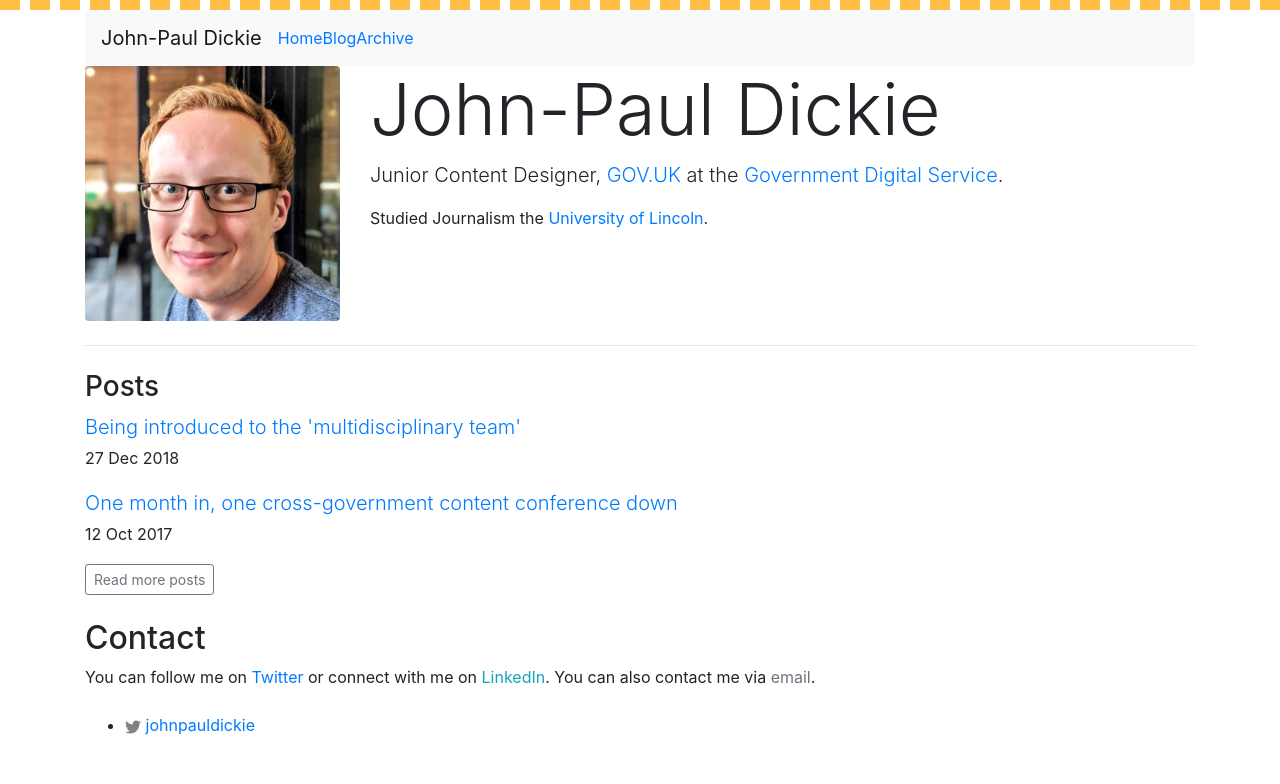
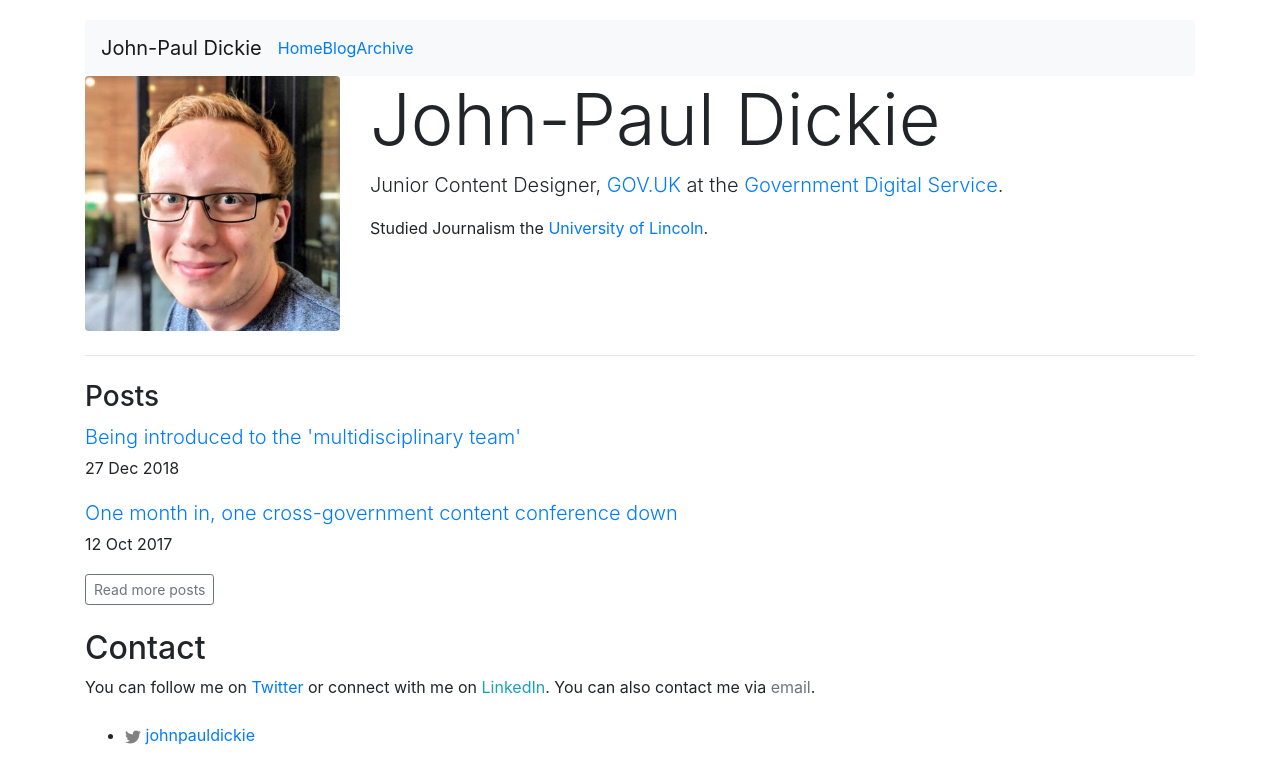
Before and after one commit to johnpauldickie/johnpauldickie.github.io, a Jekyll site: the page built from index.html, in a window 1280 px wide. Shown: the top 784 px of the page. Built offline with Jekyll 4.4.1, drawn with Linux system fonts in a browser that asks for light colours.

Commit message:
Style changes

```diff
--- a/assets/css/style.css
+++ b/assets/css/style.css
@@ -1,7 +1,8 @@
 @import url(//stackpath.bootstrapcdn.com/bootstrap/4.3.1/css/bootstrap.min.css);
 
 body {
-		border-top: 10px dashed #ffbf47
+		padding-top: 20px;
+		padding-bottom: 20px;
 	}
 
 .home{
```
